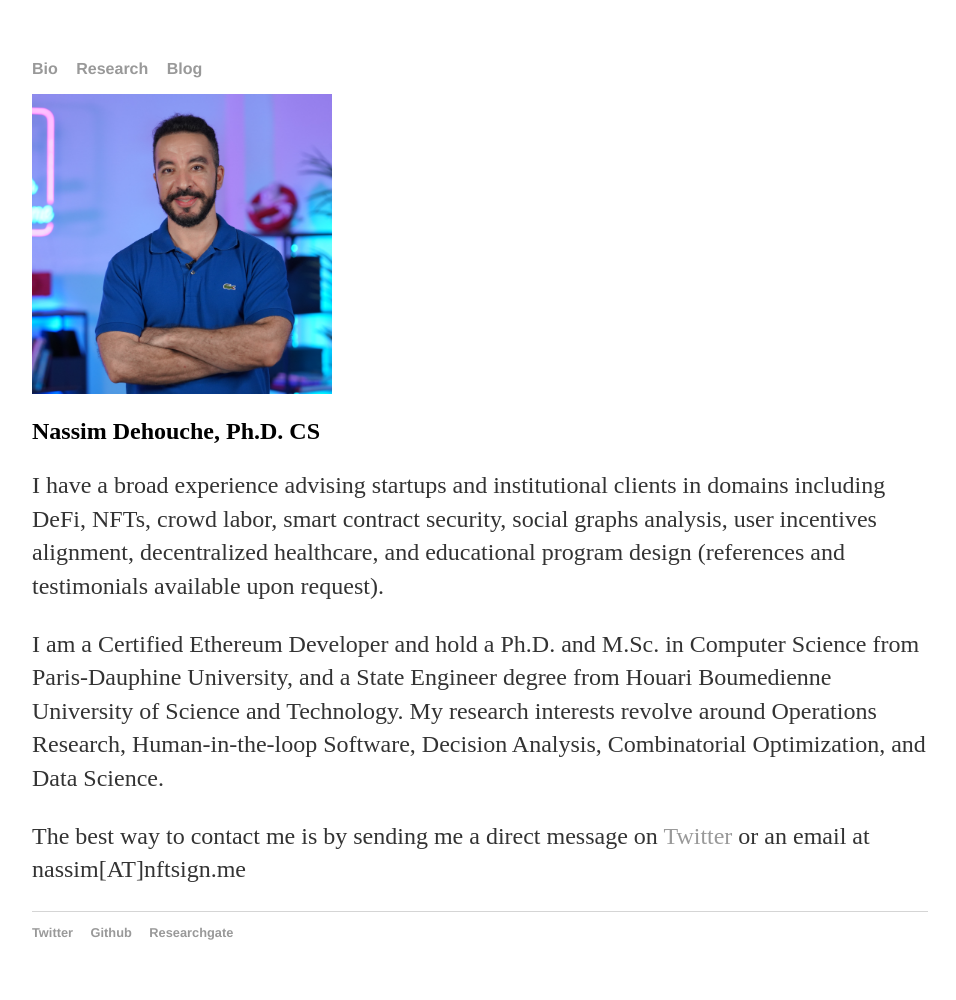
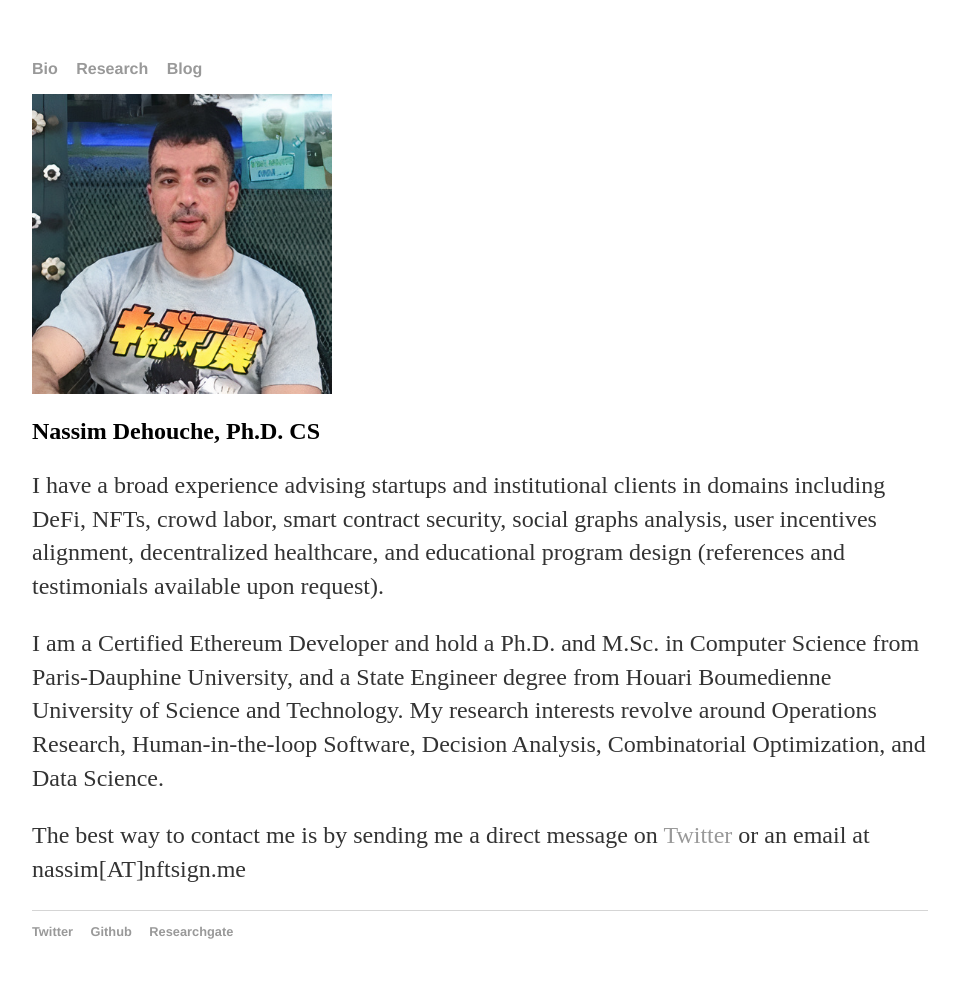
Before and after one commit to ndehouche/ndehouche.github.io, a Jekyll site: the page built from index.html, in a window 1280 px wide. Shown: the whole page, without its empty margins (160-1116 px from the left). Built offline with Jekyll 4.4.1, drawn with Linux system fonts in a browser that asks for light colours.

Commit message:
Update index.html

```diff
--- a/index.html
+++ b/index.html
@@ -3,7 +3,7 @@ layout: default
 title: Nassim Dehouche
 ---
 <div class="blurb">
-	<img src="nassim.png" width=300px></img>
+	<img src="nassim.jpg" width=300px></img>
 	<h2>Nassim Dehouche, Ph.D. CS</h2>
 	  <p>I have a broad experience advising startups and institutional clients in domains including DeFi, NFTs, crowd labor, smart contract security, social graphs analysis, user incentives alignment, decentralized healthcare, and educational program design (references and testimonials available upon request).
 	      <p>I am a Certified Ethereum Developer and hold a Ph.D. and M.Sc. in Computer Science from Paris-Dauphine University, and a State Engineer degree from Houari Boumedienne University of Science and Technology. My research interests revolve around Operations Research, Human-in-the-loop Software, Decision Analysis, Combinatorial Optimization, and Data Science. </p>
```
